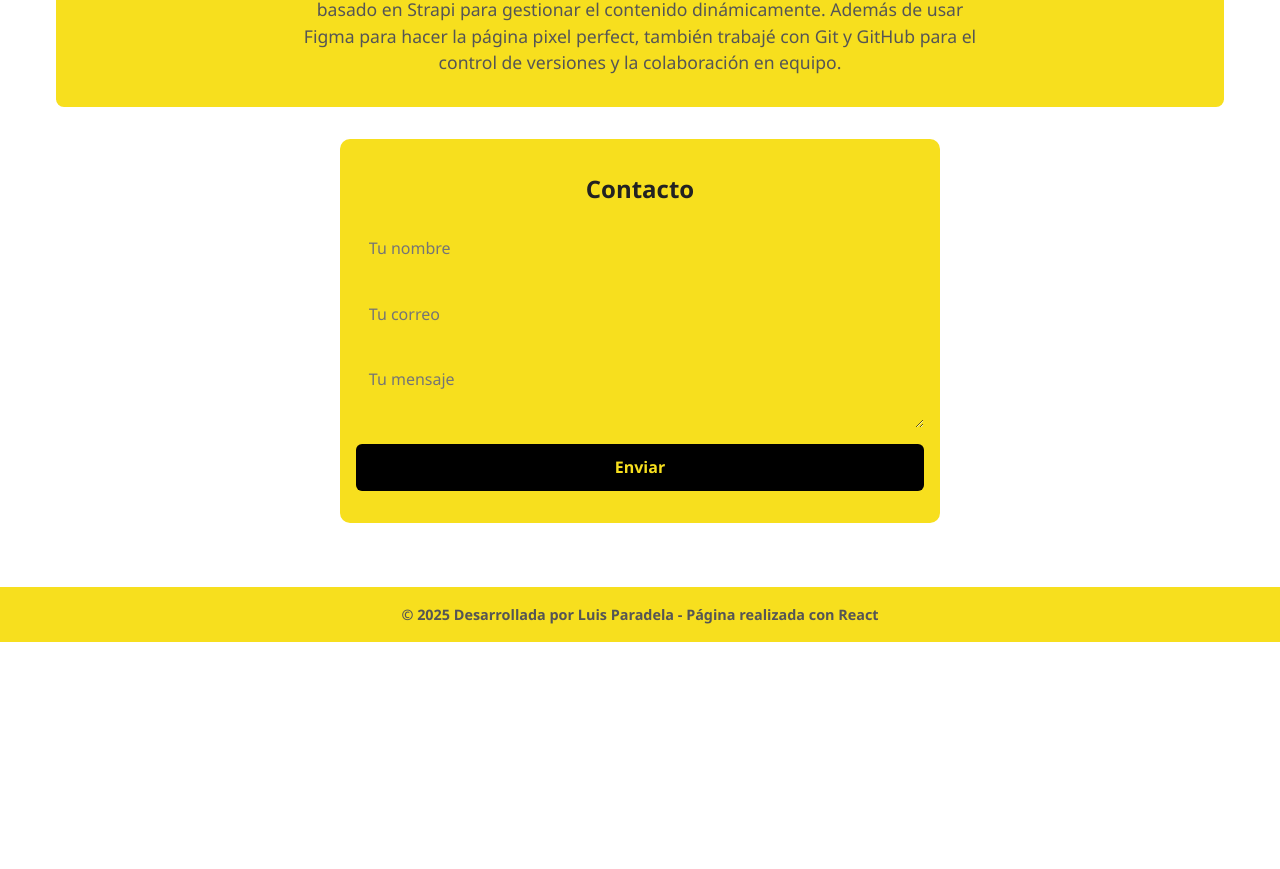
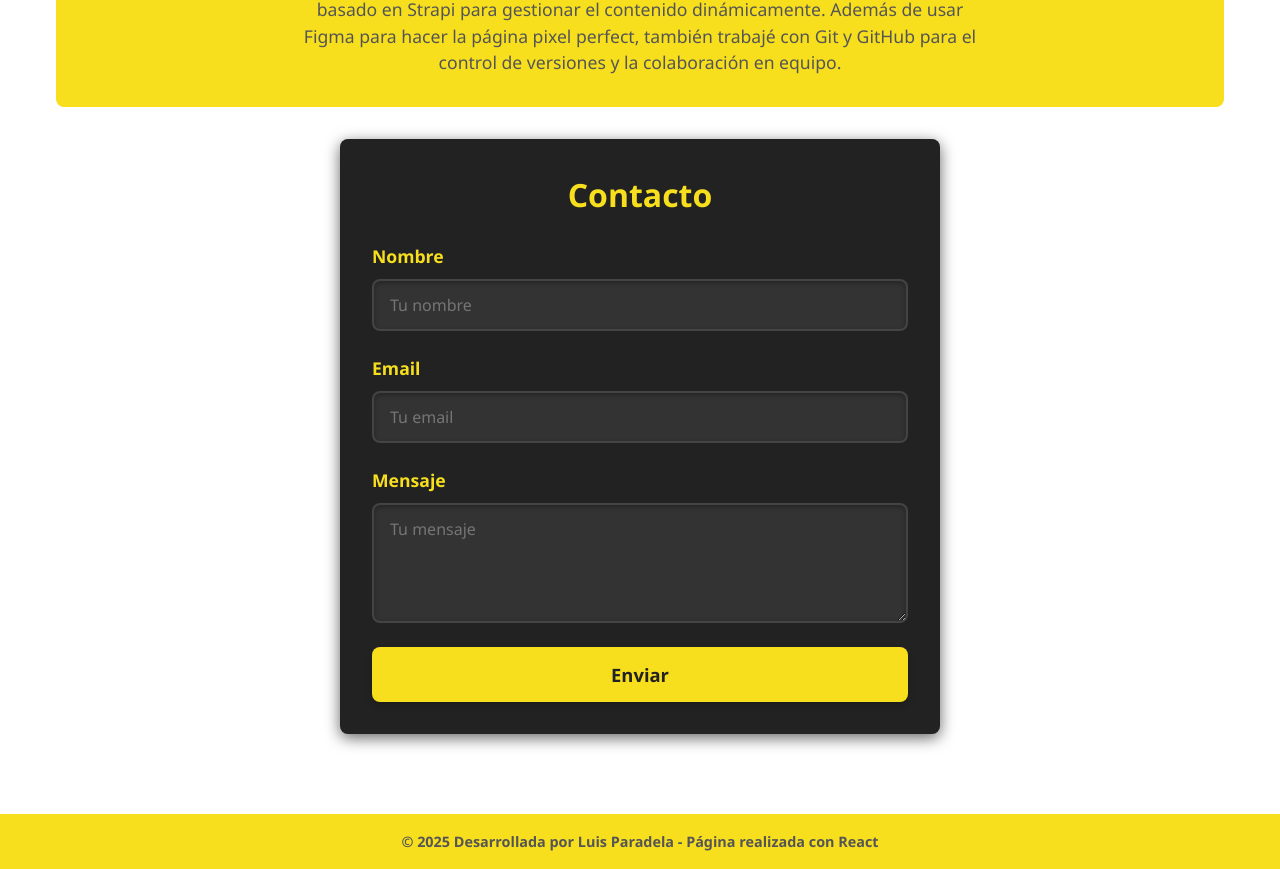
Before and after one commit to Paradels/Paradels.Portfolio.io, a React (Vite) app: page / in a window 1280 px wide. Shown: the part 1171-2040 px from the top of the page. Before the commit the page ends 1813 px from the top, so only its background shows below. Built offline with nearby package versions, Linux system fonts and the light colour scheme.

Commit message:
Testeado Envio de Correo con EmailJS

```diff
--- a/package.json
+++ b/package.json
@@ -11,6 +11,7 @@
     "deploy": "gh-pages -d dist"
   },
   "dependencies": {
+    "@emailjs/browser": "^4.4.1",
     "emailjs-com": "^3.2.0",
     "react": "^19.0.0",
     "react-dom": "^19.0.0",
--- a/src/components/ContactForm.jsx
+++ b/src/components/ContactForm.jsx
@@ -1,6 +1,8 @@
-import { useState } from "react";
-import emailjs from "emailjs-com";
+import React, { useState } from "react";
+import emailjs from "@emailjs/browser";
 import styles from "../styles/ContactForm.module.css";
+
+emailjs.init("11Rk_4Bc_rsvtacD2"); // Tu Public Key
 
 export default function ContactForm() {
   const [formData, setFormData] = useState({
@@ -8,9 +10,7 @@ export default function ContactForm() {
     email: "",
     message: "",
   });
-
-  const [enviado, setEnviado] = useState(false);
-  const [error, setError] = useState(false);
+  const [status, setStatus] = useState(null);
 
   const handleChange = (e) => {
     setFormData({ ...formData, [e.target.name]: e.target.value });
@@ -20,32 +20,32 @@ export default function ContactForm() {
     e.preventDefault();
 
     emailjs
-      .send(
-        "TU_SERVICE_ID",    // ← Reemplaza con tu Service ID
-        "TU_TEMPLATE_ID",   // ← Reemplaza con tu Template ID
-        formData,
-        "TU_PUBLIC_KEY"     // ← Reemplaza con tu Public Key
-      )
-      .then(() => {
-        setEnviado(true);
-        setFormData({ name: "", email: "", message: "" });
-        setError(false);
+      .send("service_5y234eg", "template_q5v70is", {
+        title: "Mensaje desde formulario",
+        name: formData.name,
+        email: formData.email,
+        message: formData.message,
       })
-      .catch((err) => {
-        console.error("Error al enviar el mensaje:", err);
-        setError(true);
-      });
+      .then(
+        (response) => {
+          setStatus("Mensaje enviado correctamente!");
+          setFormData({ name: "", email: "", message: "" }); // Limpiar formulario
+        },
+        (error) => {
+          setStatus("Error al enviar el mensaje.");
+          console.error("Error:", error);
+        }
+      );
   };
 
   return (
-    <section className={styles.contactForm}>
+    <form className={styles.formContainer} onSubmit={handleSubmit} noValidate>
       <h2>Contacto</h2>
 
-      {enviado && <p className={styles.confirm}>¡Gracias! Te responderé pronto.</p>}
-      {error && <p className={styles.error}>Ocurrió un error. Intenta nuevamente más tarde.</p>}
-
-      <form onSubmit={handleSubmit}>
+      <div className={styles.formGroup}>
+        <label htmlFor="name">Nombre</label>
         <input
+          id="name"
           type="text"
           name="name"
           placeholder="Tu nombre"
@@ -53,23 +53,47 @@ export default function ContactForm() {
           onChange={handleChange}
           required
         />
+      </div>
+
+      <div className={styles.formGroup}>
+        <label htmlFor="email">Email</label>
         <input
+          id="email"
           type="email"
           name="email"
-          placeholder="Tu correo"
+          placeholder="Tu email"
           value={formData.email}
           onChange={handleChange}
           required
         />
+      </div>
+
+      <div className={styles.formGroup}>
+        <label htmlFor="message">Mensaje</label>
         <textarea
+          id="message"
           name="message"
           placeholder="Tu mensaje"
           value={formData.message}
           onChange={handleChange}
           required
         />
-        <button type="submit">Enviar</button>
-      </form>
-    </section>
+      </div>
+
+      <button className={styles.submitBtn} type="submit">Enviar</button>
+
+      {status && (
+        <p
+          className={
+            status.includes("correctamente")
+              ? styles.successMsg
+              : styles.errorMsg
+          }
+          role="alert"
+        >
+          {status}
+        </p>
+      )}
+    </form>
   );
 }
--- a/src/styles/ContactForm.module.css
+++ b/src/styles/ContactForm.module.css
@@ -1,49 +1,96 @@
-.contactForm {
-  padding: 2rem 1rem;
+/* ContactForm.module.css */
+
+.formContainer {
+  background-color: #222;
+  padding: 2rem 2rem;
+  border-radius: 8px;
+  color: white;
+  max-width: 600px;
+  margin: 0 auto 3rem auto;
+  box-shadow: 0 4px 15px rgba(0,0,0,0.6);
+  font-family: 'Segoe UI', Tahoma, Geneva, Verdana, sans-serif;
+  /* Agrego margen superior para separar de otros bloques si hace falta */
+  margin-top: 2rem;
+}
+
+.formContainer h2 {
+  color: #f7df1e;
+  text-align: center;
+  margin-bottom: 1.5rem;
+  font-size: 2rem; /* más cercano a tus otros títulos */
+  font-weight: 700;
+}
+
+.formGroup {
+  display: flex;
+  flex-direction: column;
+  margin-bottom: 1.5rem;
+}
+
+.formGroup label {
+  margin-bottom: 0.6rem;
+  font-weight: 600;
+  color: #f7df1e;
+  font-size: 1.1rem;
+}
+
+.formGroup input,
+.formGroup textarea {
+  background-color: #333;
+  border: 2px solid #444;
+  border-radius: 8px;
+  padding: 0.75rem 1rem;
+  color: white;
+  font-size: 1rem;
+  transition: border-color 0.3s ease;
+  resize: vertical;
+  font-family: inherit;
+  box-shadow: inset 0 2px 5px rgba(0,0,0,0.3);
+}
+
+.formGroup input:focus,
+.formGroup textarea:focus {
+  outline: none;
+  border-color: #f7df1e;
+  background-color: #2b2b2b;
+}
+
+textarea {
+  min-height: 120px;
+}
+
+.submitBtn {
   background-color: #f7df1e;
   color: #222;
-  border-radius: 10px;
-  max-width: 600px;
-  margin: 2rem auto;
-  text-align: center;
+  border: none;
+  padding: 0.85rem 1.5rem;
+  font-weight: 700;
+  font-size: 1.15rem;
+  border-radius: 8px;
+  cursor: pointer;
+  width: 100%;
+  transition: background-color 0.3s ease, transform 0.2s ease;
+  user-select: none;
+  box-shadow: 0 3px 6px rgba(0,0,0,0.2);
 }
 
-.contactForm h2 {
-  margin-bottom: 1rem;
+.submitBtn:hover {
+  background-color: #d6c313;
+  transform: scale(1.05);
 }
 
-.contactForm form {
-  display: flex;
-  flex-direction: column;
-  gap: 1rem;
+.errorMsg {
+  color: #ff6b6b;
+  font-size: 1rem;
+  margin-top: 0.5rem;
+  text-align: center;
+  font-weight: 600;
 }
 
-.contactForm input,
-.contactForm textarea {
-  padding: 0.8rem;
-  border: none;
-  border-radius: 6px;
-  font-size: 1rem;
-  resize: vertical;
+.successMsg {
+  color: #8bc34a;
+  font-size: 1.1rem;
+  text-align: center;
+  margin-top: 1rem;
+  font-weight: 700;
 }
-
-.contactForm button {
-  background-color: #000;
-  color: #f7df1e;
-  border: none;
-  padding: 0.7rem;
-  font-weight: bold;
-  cursor: pointer;
-  border-radius: 6px;
-  transition: background-color 0.3s ease;
-}
-
-.contactForm button:hover {
-  background-color: #333;
-}
-
-.confirm {
-  font-weight: bold;
-  font-size: 1.2rem;
-  color: green;
-}
```
Also changed, not shown: 1 other file (tests, documents, lock files or other folders).
